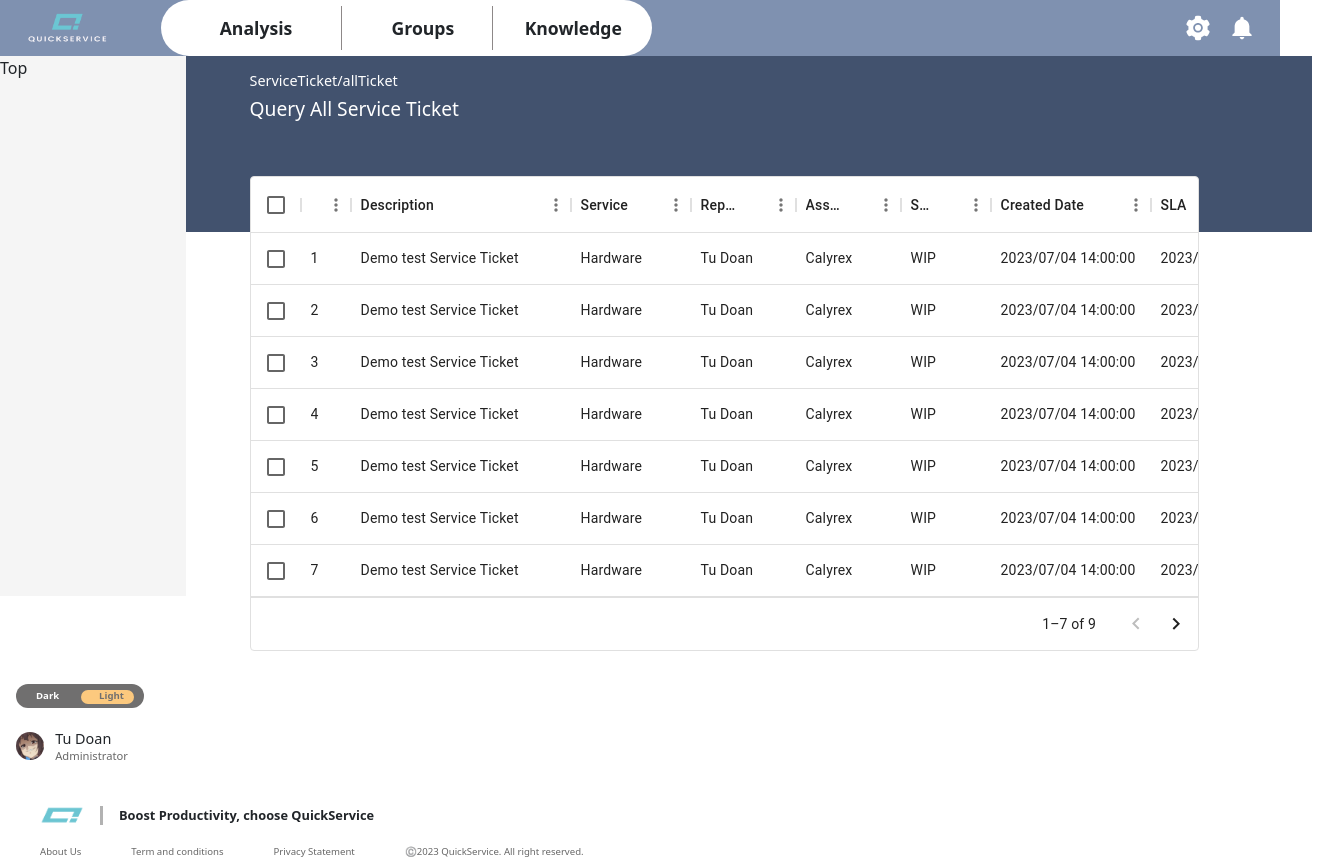
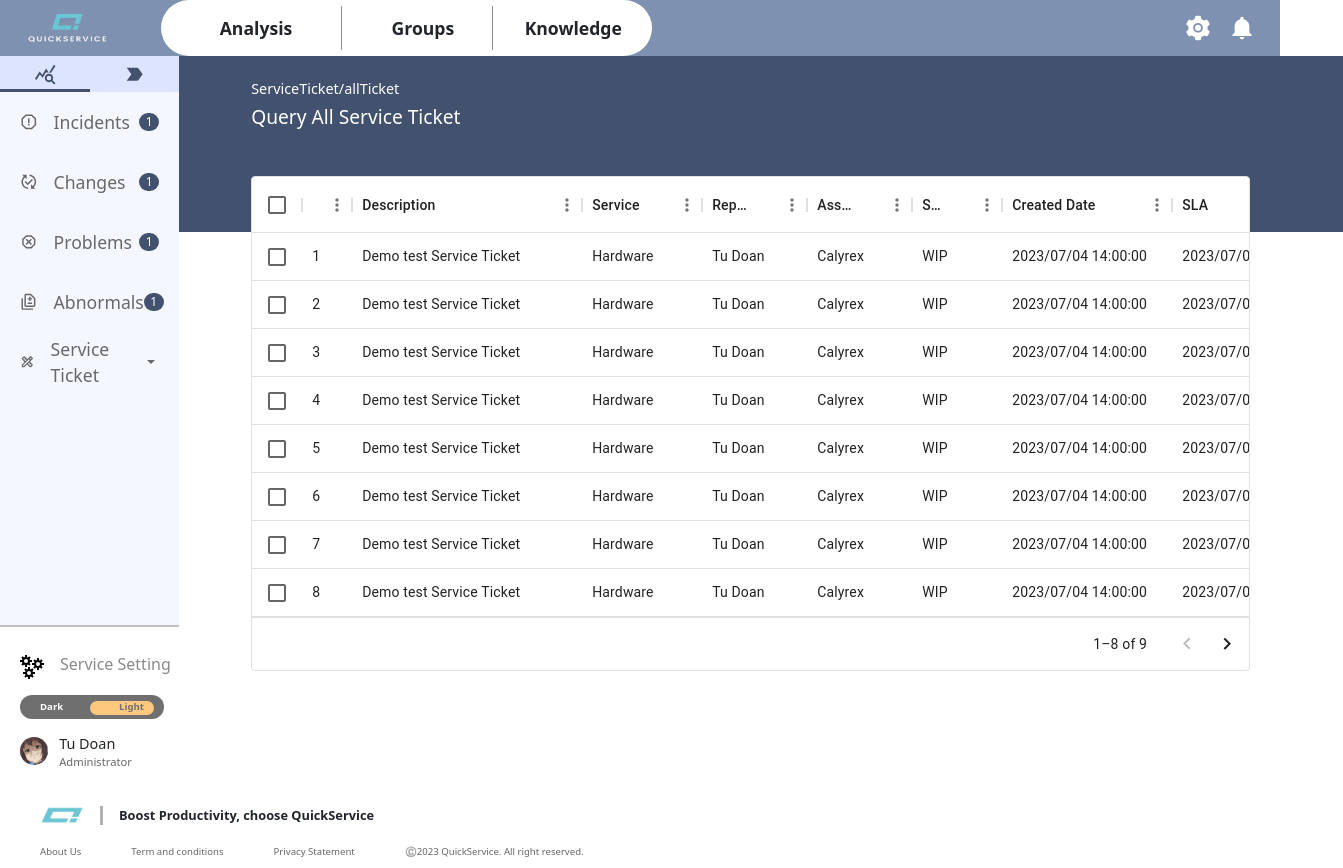
Before and after one commit to iamduscminh/ISMS-Project, a React (Vite) app in the folder ReactApp/isms-app/: page /admin in a window 1280 px wide. Shown: the whole page, 1343 px wide, since content can reach past the window. Built offline with nearby package versions, Linux system fonts and the light colour scheme.

Commit message:
Complete Sidebar

```diff
--- /dev/null
+++ b/ReactApp/isms-app/src/components/Layout/CustomLayout/Sidebar/SideBarData.jsx
@@ -0,0 +1,75 @@
+import React from "react";
+import { BiErrorAlt } from "react-icons/bi";
+import { IoMdArrowDropdown, IoMdArrowDropup } from "react-icons/io";
+import {
+  MdPublishedWithChanges,
+  MdOutlineDangerous,
+  MdOutlineDifference,
+  MdOutlineDesignServices,
+  MdElectricalServices
+} from "react-icons/md";
+
+export const SidebarData = [
+  {
+    title: "Incidents",
+    path: "",
+    icon: <BiErrorAlt />,
+    closedIcon: <IoMdArrowDropdown />,
+    openedIcon: <IoMdArrowDropup />,
+  },
+  {
+    title: "Changes",
+    path: "",
+    icon: <MdPublishedWithChanges />,
+    closedIcon: <IoMdArrowDropdown />,
+    openedIcon: <IoMdArrowDropup />,
+  },
+  {
+    title: "Problems",
+    path: "",
+    icon: <MdOutlineDangerous />,
+    closedIcon: <IoMdArrowDropdown />,
+    openedIcon: <IoMdArrowDropup />,
+  },
+  {
+    title: "Abnormals",
+    path: "",
+    icon: <MdOutlineDifference />,
+    closedIcon: <IoMdArrowDropdown />,
+    openedIcon: <IoMdArrowDropup />,
+  },
+  {
+    title: "Service Ticket",
+    path: "",
+    icon: <MdOutlineDesignServices />,
+    closedIcon: <IoMdArrowDropdown />,
+    openedIcon: <IoMdArrowDropup />,
+    subNav: [
+        {
+            title: 'Service 1',
+            path:'',
+            icon: <MdElectricalServices/>
+        },
+        {
+            title: 'Service 2',
+            path:'',
+            icon: <MdElectricalServices/>
+        },
+        {
+            title: 'Service 3',
+            path:'',
+            icon: <MdElectricalServices/>
+        },
+        {
+            title: 'Service 4',
+            path:'',
+            icon: <MdElectricalServices/>
+        },
+        {
+            title: 'Service 5',
+            path:'',
+            icon: <MdElectricalServices/>
+        },
+    ]
+  },
+];
--- a/ReactApp/isms-app/src/components/Layout/CustomLayout/Sidebar/Sidebar.module.scss
+++ b/ReactApp/isms-app/src/components/Layout/CustomLayout/Sidebar/Sidebar.module.scss
@@ -1,16 +1,18 @@
 .switch{
     position: relative;
-    width: 128px;
+    width: 144px;
     height: 24px;
     border-radius: 20px;
+
 }
 .switch input{
     appearance: none;
-    width: 128px;
+    width: 144px;
     height: 24px;
     border-radius: 20px;
     background: #706f6f;
     outline: none;
+    cursor: pointer;
 }
 .switch input::before,
 .switch input::after
@@ -59,7 +61,7 @@
 
 .switch input:checked+label{
     left: 10px;
-    right: 65px;
+    right: 70px;
     background: #706f6f;
     transition: left 0.5s, right 0.4s 0.2s;
 }
@@ -80,7 +82,7 @@
 }
 
 .switch input:not(:checked)+label{
-    left: 65px;
+    left: 70px;
     right: 10px;
     background-color: #fcc97e;
     transition: left 0.4s 0.2s, right 0.5s, background 0.35s;
--- /dev/null
+++ b/ReactApp/isms-app/src/components/Layout/CustomLayout/Sidebar/SubMenu.jsx
@@ -0,0 +1,83 @@
+import React, {useState} from "react";
+import { Link } from "react-router-dom";
+import styled from "styled-components";
+
+const SidebarLink = styled(Link)`
+  display: flex;
+  color: #e1e9fc;
+  justify-content: space-between;
+  align-items: center;
+  padding: 20px;
+  list-style: none;
+  height: 60px;
+  text-decoration: none;
+  font-size: 16px;
+  &:hover {
+    background: #F2F2F2;
+    border-left: 4px solid #632ce4;
+    cursor: pointer;
+  }
+`;
+const SidebarLabel = styled.span`
+  margin-left: 16px;
+`;
+
+const DropdownLink = styled(Link)`
+  background: #F4F7FF;
+  height:60px;
+  padding-left: 3rem;
+  display:flex;
+  align-items:center;
+  text-decoration:none;
+  color: #686868;
+  font-size: 1rem;
+
+  &:hover{
+    background: #F2F2F2;
+    cursor:pointer;
+    color: #686868;
+  }
+
+  > div {
+    margin-left: auto;
+    margin-right:0.25rem;
+  }
+`
+
+const SubMenu = ({ item }) => {
+  const [subnav, setSubnav] = useState(false);
+
+  const showSubnav = () => setSubnav(!subnav);
+  return (
+    <>
+      <SidebarLink to={item.path} onClick={item.subNav && showSubnav}>
+        <div className="flex items-center text-[#686868] text-[1.1rem]">
+          {item.icon}
+          <SidebarLabel>{item.title}</SidebarLabel>
+        </div>
+        <div>
+          {item.subNav && subnav
+            ? item.openedIcon
+            : item.subNav
+            ? item.closedIcon
+            : <div className="rounded-full bg-[#42526E] w-[1.25rem] aspect-square] text-[#fff] text-center text-[0.75rem]">1</div>}
+        </div>
+      </SidebarLink>
+      {subnav && (
+        <div className="overflow-y-auto max-h-52">
+          {item.subNav.map((item, index) => {
+            return (
+              <DropdownLink to={item.path} key={index}>
+                {item.icon}
+                <SidebarLabel>{item.title}</SidebarLabel>
+                <div className="rounded-full bg-[#42526E] w-[1.25rem] aspect-square] text-[#fff] text-center text-[0.75rem]">1</div>
+              </DropdownLink>
+            );
+          })}
+        </div>
+      )}
+    </>
+  );
+};
+
+export default SubMenu;
--- a/ReactApp/isms-app/src/components/Layout/CustomLayout/Sidebar/index.jsx
+++ b/ReactApp/isms-app/src/components/Layout/CustomLayout/Sidebar/index.jsx
@@ -1,31 +1,132 @@
-import image from '../../../../assets/images';
-import React, { useState, useRef, useEffect } from 'react';
+import image from "../../../../assets/images";
+import React, { useState, useRef, useEffect } from "react";
 import Switch from "react-switch";
-import styles from './Sidebar.module.scss';
-import classNames from 'classnames/bind';
+import styles from "./Sidebar.module.scss";
+import { GrServices } from "react-icons/gr";
+import classNames from "classnames/bind";
+import styled from "styled-components";
+import { Link } from "react-router-dom";
+import { FaBars } from "react-icons/fa";
+import { AiOutlineClose } from "react-icons/ai";
+import { SidebarData } from "./SideBarData";
+import { IconContext } from "react-icons/lib";
+import { FiArrowRightCircle } from "react-icons/fi";
+import { BsArrowRightCircle } from "react-icons/bs";
+import {MdQueryStats, MdOutlineLabelImportant} from 'react-icons/md';
+import SubMenu from "./SubMenu";
+
+const Nav = styled.div`
+  background: #15171c;
+  height: 80px;
+  display: flex;
+  justify-content: flex-start;
+  align-items: center;
+`;
 
 const cx = classNames.bind(styles);
+const NavIcon = styled(Link)`
+  margin-left: 2rem;
+  color: #fff;
+  font-size: 1rem;
+  height: 80px;
+  display: flex;
+  justify-content: flex-start;
+  align-items: center;
+`;
 
+const SidebarNav = styled.nav`
+  background: #F4F7FF;
+  width: 100%;
+  height: 50vh;
+  display: flex;
+  justify-content: center;
+  transition: 350ms;
+`;
+
+const SidebarWrap = styled.div`
+  width: 100%;
+`;
+
+const SidebarOver = styled.div`
+  flex-grow: 0;
+  flex-shrink: 0;
+  width: 14%;
+  background: #F4F7FF;
+  display:flex;
+  flex-direction: column;
+`
+
+const TabSelect = styled.div`
+  position: absolute;
+  width: 50%;
+  height: 3px;
+  background: #42526E;
+  left: ${({queryTab}) => (queryTab ? '0' : '50%')};
+  bottom: 0;
+  transition: 350ms;
+`
 function Sidebar() {
-  return <div className="grow-0 shrink-0 w-[14.5%] bg-[#f5f5f5] flex flex-col">
-    <div className="grow shrink">Top</div>
-    <div className="grow-0 shrink-0 h-[25%] bg-[#fff] pt-[0.5rem] pl-[1rem] flex flex-col justify-end">
-      <div></div>
-        <span className={cx('switch')}>
+  const [sidebar, setSidebar] = useState(false);
+  const showSidebar = () => setSidebar(!sidebar);
+
+  const [queryTab, setQueryTab] = useState(true);
+  const showQueryTab = (queryCondition) => {
+    setQueryTab(queryCondition);
+  }
+
+  return (
+    <SidebarOver>
+      <div className="w-full h-[5%] flex relative bg-[#DCE4FF]">
+        <div className="h-[full] w-[50%] flex justify-center items-center text-[#42526E] text-[1.4rem] cursor-pointer" onClick={()=>showQueryTab(true)}>
+          <MdQueryStats/>
+        </div>
+        <div className="h-[full] w-[50%] flex justify-center items-center text-[#42526E] text-[1.4rem] cursor-pointer" onClick={()=>showQueryTab(false)}>
+          <MdOutlineLabelImportant/>
+        </div>
+        <TabSelect queryTab={queryTab}/>
+      </div>
+      <div className="grow shrink w-[full] relative">
+        <IconContext.Provider value={{ color: "#686868" }}>
+          <SidebarNav sidebar={sidebar}>
+            <SidebarWrap>
+              {SidebarData.map((item, index) => {
+                return <SubMenu item={item} key={index} />;
+              })}
+            </SidebarWrap>
+          </SidebarNav>
+        </IconContext.Provider>
+      </div>
+      <div className="grow-0 shrink-0 h-[21%] border-t-2 border-[#C5C0C0] bg-[#fff] pt-[0.5rem] pl-[1.25rem] flex flex-col justify-end">
+        <div className="flex mb-[1rem] cursor-pointer">
+          <GrServices className="text-[1.5rem] text-[#42526E]" />
+          <h3 className="ml-[1rem] text-[#8D8888]">Service Setting</h3>
+        </div>
+        <span className={cx("switch")}>
           <input type="checkbox" id="switcher" />
-          <label for="switcher"></label>
+          <label htmlFor="switcher"></label>
         </span>
-      <div className="w-full h-[35%] flex justify-start items-center mt-[0.5rem] ">
-        <div className="w-[1.75rem] h-[1.75rem rounded-full overflow-hidden ">
-          <img className='w-full h-full object-cover object-center' src={image.avatar2} alt="" />
-        </div>
-        <div className='ml-[0.7rem] flex justify-center items-start flex-col leading-none'>
-          <div><span className='text-[0.9rem] font-medium'>Tu Doan</span></div>
-          <div><span className='text-[0.7rem] text-[#686868]'>Administrator</span></div>
+        <div className="w-full h-[35%] flex justify-start items-center mt-[0.5rem] ">
+          <div className="w-[1.75rem] h-[1.75rem rounded-full overflow-hidden ">
+            <img
+              className="w-full h-full object-cover object-center"
+              src={image.avatar2}
+              alt=""
+            />
+          </div>
+          <div className="ml-[0.7rem] flex justify-center items-start flex-col leading-none">
+            <div>
+              <span className="text-[0.9rem] font-medium">Tu Doan</span>
+            </div>
+            <div>
+              <span className="text-[0.7rem] text-[#686868]">
+                Administrator
+              </span>
+            </div>
+          </div>
         </div>
       </div>
-    </div>
-  </div>
+    </SidebarOver>
+  );
 }
 
 export default Sidebar;
--- a/ReactApp/isms-app/src/components/Layout/CustomLayout/index.jsx
+++ b/ReactApp/isms-app/src/components/Layout/CustomLayout/index.jsx
@@ -8,7 +8,7 @@ function CustomLayout({ children }) {
   return (
     <div className="h-screen">
       <AdminHeader />
-      <div className="flex h-[90vh]">
+      <div className="flex h-[90vh] relative">
         <Sidebar />
         <div className="shrink grow">{children}</div>
       </div>
--- a/ReactApp/isms-app/src/pages/Admin/ListTicket/index.jsx
+++ b/ReactApp/isms-app/src/pages/Admin/ListTicket/index.jsx
@@ -24,7 +24,7 @@ const ListTicket = () => {
     {
       field: 'description',
       headerName: 'Description',
-      width: 220,
+      width: 230,
       editable: true,
       description: 'This column described overview of ticket'
     },
@@ -67,13 +67,13 @@ const ListTicket = () => {
     {
       field: 'createdDate',
       headerName: 'Created Date',
-      width: 160,
+      width: 170,
       valueFormatter: (params) => format(new Date(params.value), 'yyyy/MM/dd HH:mm:ss'),
     },
     {
       field: 'sla',
       headerName: 'SLA',
-      width: 160,
+      width: 170,
       valueFormatter: (params) => format(new Date(params.value), 'yyyy/MM/dd HH:mm:ss'),
     },
   ];
@@ -81,12 +81,12 @@ const ListTicket = () => {
 
   return (
     <div>
-      <div className='relative w-full h-[22vh] bg-[#42526E] pt-[1rem] pl-[4rem]'>
+      <div className='relative w-full h-[22vh] bg-[#42526E] pt-[1.5rem] pl-[4.5rem]'>
         <h3 className='text-[0.9rem] text-[#fff] font-medium mb-[0.5rem]'>ServiceTicket/allTicket</h3>
         <h2 className='text-[1.2rem] text-[#fff] font-medium'>Query All Service Ticket</h2>
       </div>
       <div>
-        <div className='w-[90%] pl-[4rem] relative translate-y-[-56px] z-10'>
+        <div className='w-[92%] pl-[4.5rem] relative translate-y-[-56px] z-10'>
           <div className='w-[100%] '>
             <DataGrid
               sx={{
@@ -97,11 +97,12 @@ const ListTicket = () => {
               initialState={{
                 pagination: {
                   paginationModel: {
-                    pageSize: 7,
+                    pageSize: 8,
                   },
                 },
               }}
-              pageSizeOptions={[7]}
+              rowHeight={48}
+              pageSizeOptions={[8]}
               checkboxSelection
               disableRowSelectionOnClick
             />
```
